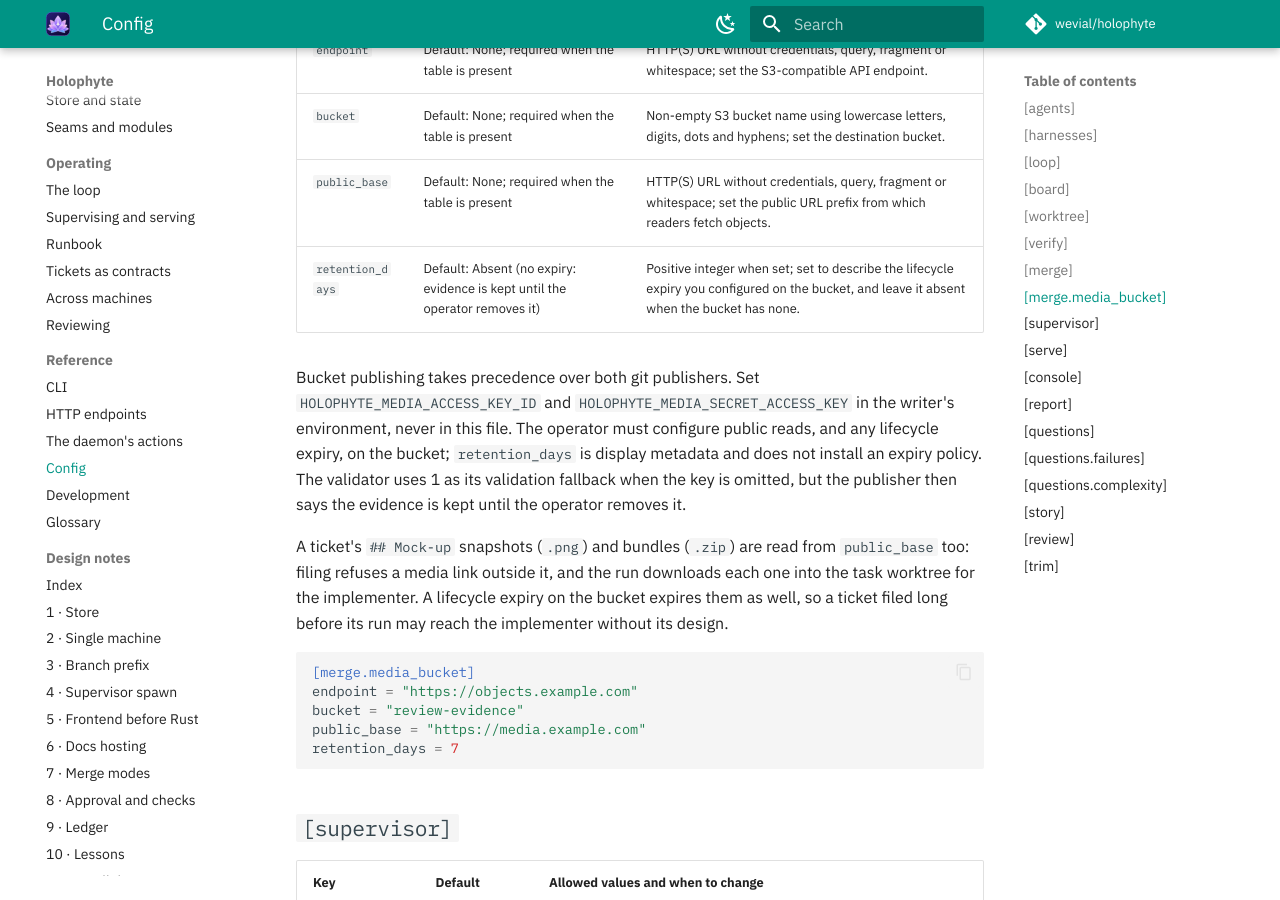
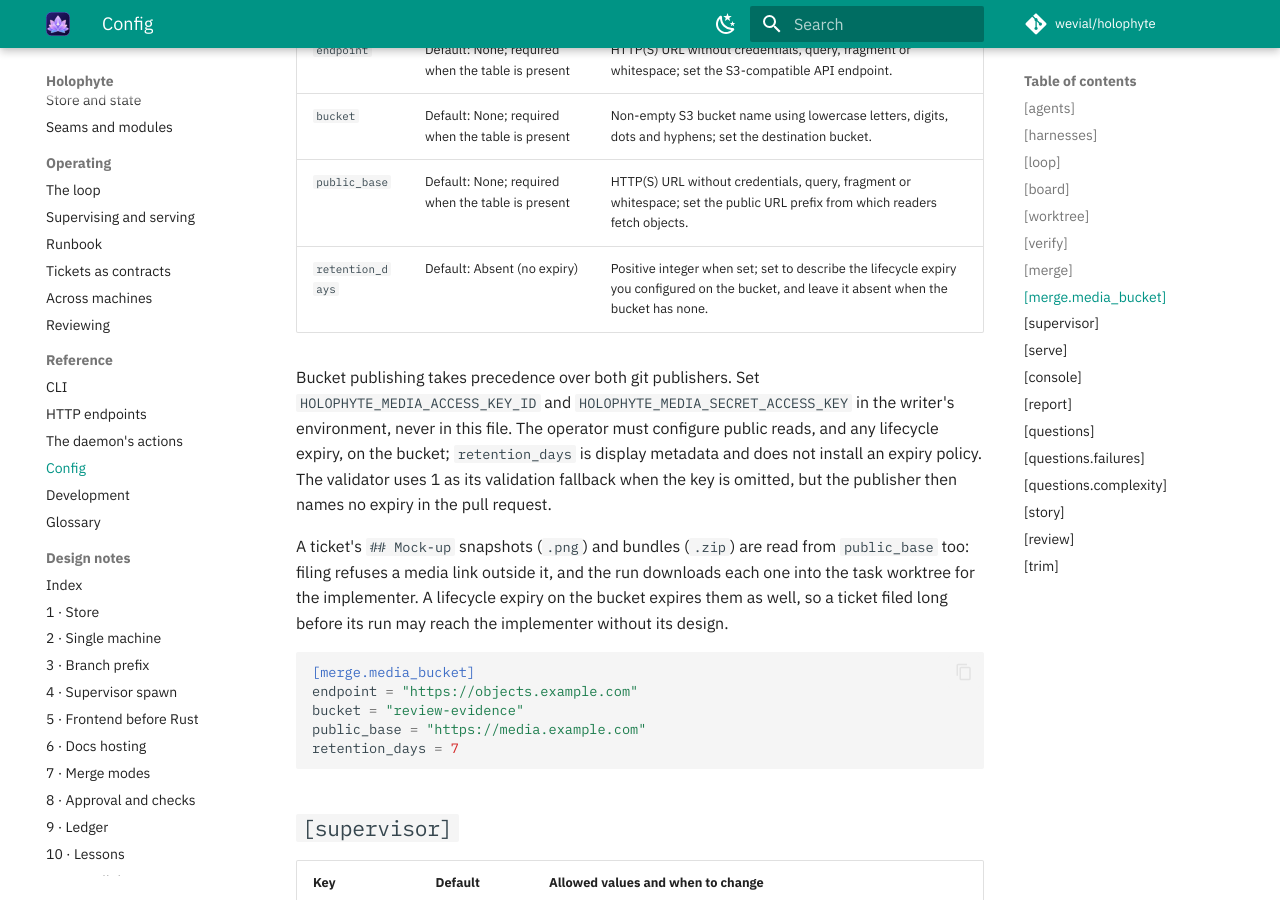
Before and after one commit to wevial/holophyte, an MkDocs documentation site: the page built from docs/config.md, in a window 1280 px wide and 900 px high, scrolled down 35085 px. Built offline with MkDocs 1.6.1 and Material for MkDocs 9.7.7, drawn with Linux system fonts in a browser that asks for light colours; comment, search, counter and statistics services are not loaded.

Commit message:
fix(pr): say where bucket media lives without addressing the operator (#724)
* fix(pr): say where bucket media lives without addressing the operator

A pull request's Evidence section read "Media lives in an object bucket
and is kept until the operator removes it." on every bucket-published
PR, which speaks to the factory's operator in a description written for
the project's reviewers. It now reads "Media lives in an object bucket.",
or "... and expires after N days." when retention_days is set. The
"Media lives in " lead is unchanged, so the Evidence refresh still finds it.

* test(pr): name the no-retention bucket test for what it checks

ADDRESS: the test name promised the media is kept, which a mocked
uploader cannot witness; it checks distinct per-file keys and that the
body names no expiry when retention_days is unset, and is named for that.

```diff
--- a/docs/config.md
+++ b/docs/config.md
@@ -1240,7 +1240,7 @@ review thread to resolve. Unmentioned conversation comments are ignored.
 | `endpoint` | Default: None; required when the table is present | HTTP(S) URL without credentials, query, fragment or whitespace; set the S3-compatible API endpoint. |
 | `bucket` | Default: None; required when the table is present | Non-empty S3 bucket name using lowercase letters, digits, dots and hyphens; set the destination bucket. |
 | `public_base` | Default: None; required when the table is present | HTTP(S) URL without credentials, query, fragment or whitespace; set the public URL prefix from which readers fetch objects. |
-| `retention_days` | Default: Absent (no expiry: evidence is kept until the operator removes it) | Positive integer when set; set to describe the lifecycle expiry you configured on the bucket, and leave it absent when the bucket has none. |
+| `retention_days` | Default: Absent (no expiry) | Positive integer when set; set to describe the lifecycle expiry you configured on the bucket, and leave it absent when the bucket has none. |
 
 Bucket publishing takes precedence over both git publishers. Set
 `HOLOPHYTE_MEDIA_ACCESS_KEY_ID` and `HOLOPHYTE_MEDIA_SECRET_ACCESS_KEY` in
@@ -1248,7 +1248,7 @@ the writer's environment, never in this file. The operator must configure
 public reads, and any lifecycle expiry, on the bucket; `retention_days` is
 display metadata and does not install an expiry policy. The validator uses 1
 as its validation fallback when the key is omitted, but the publisher then
-says the evidence is kept until the operator removes it.
+names no expiry in the pull request.
 
 A ticket's `## Mock-up` snapshots (`.png`) and bundles (`.zip`) are read
 from `public_base` too: filing refuses a media link outside it, and the run
```
Also changed, not shown: 2 other files.
